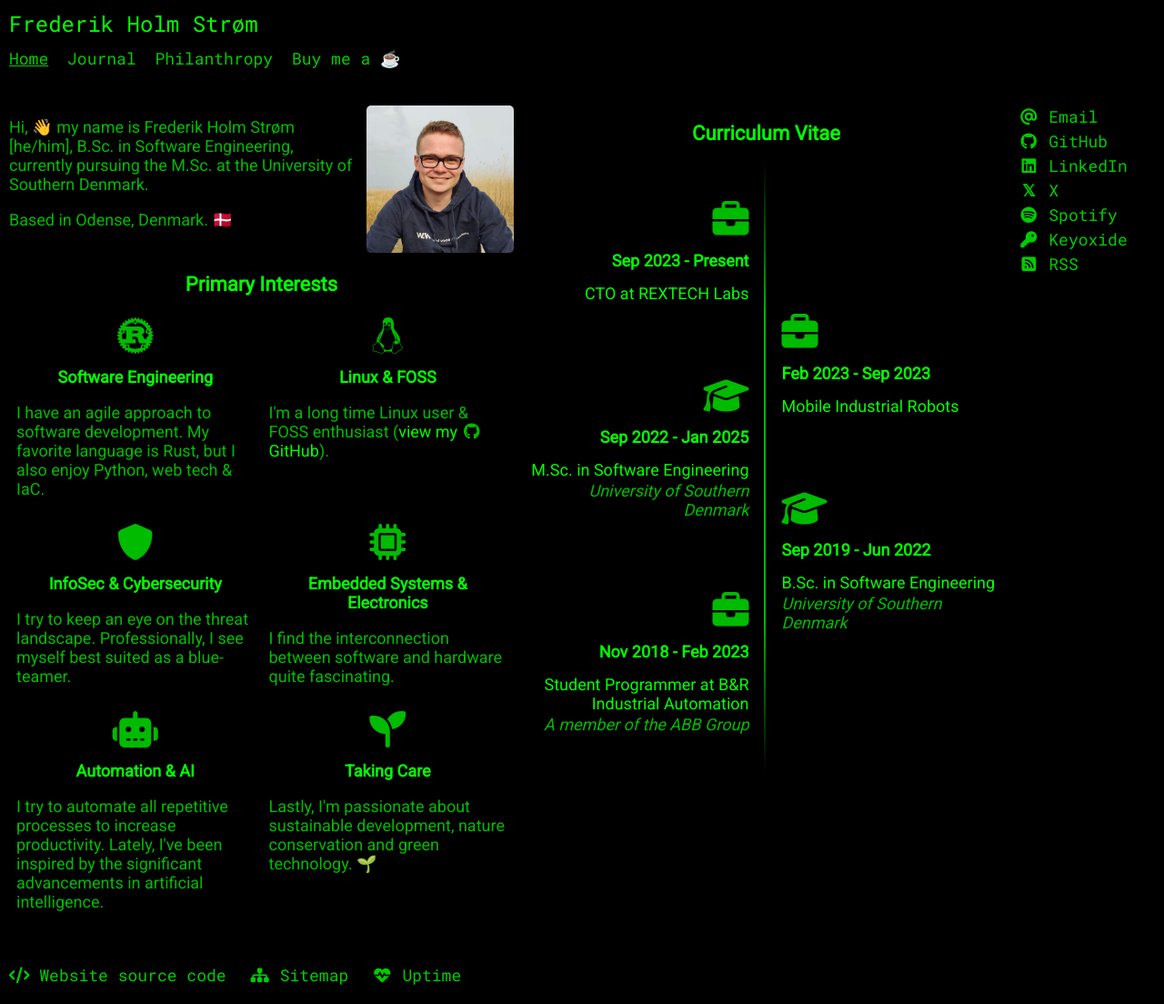
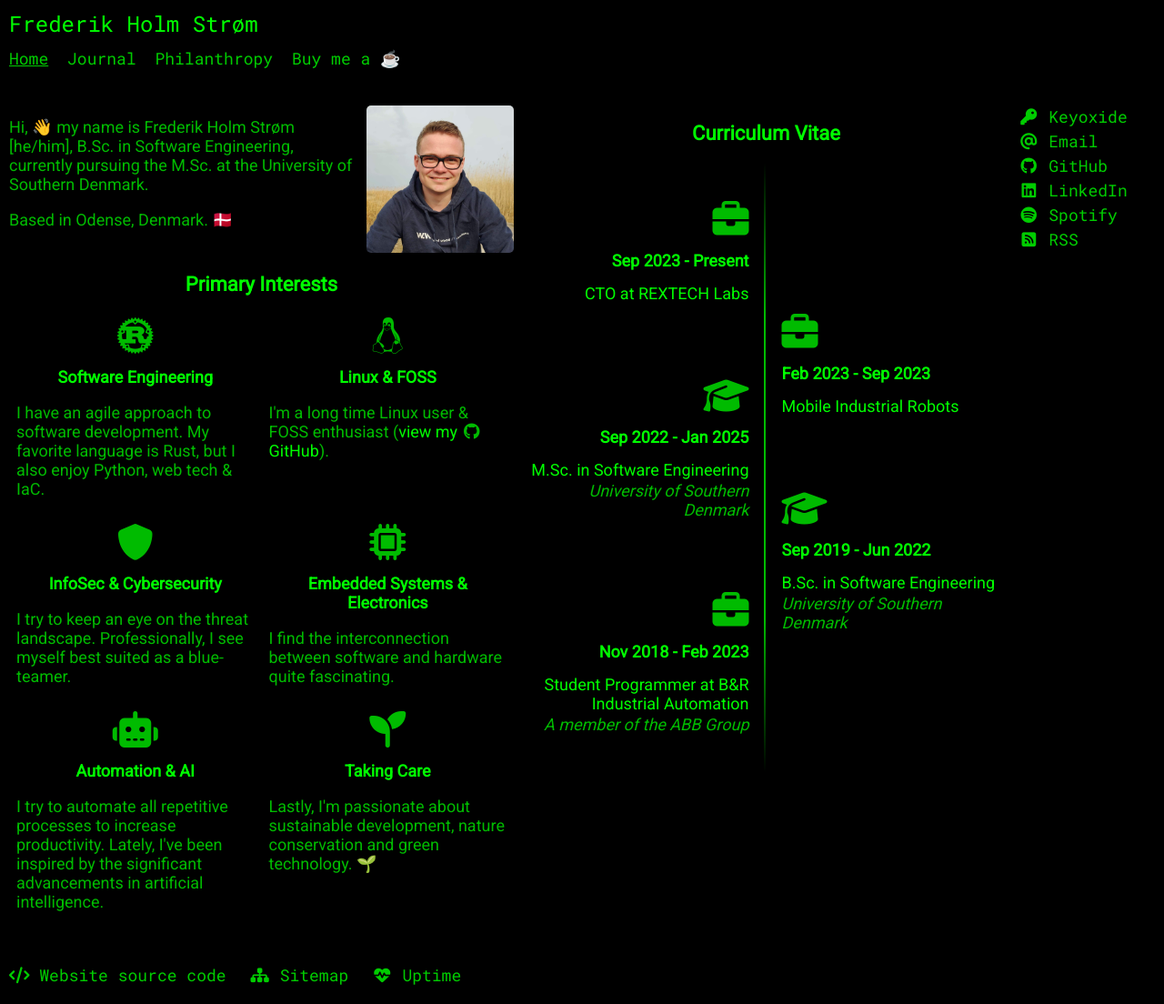
Before and after one commit to frederikstroem/frederikstroem.github.io, a Jekyll site: the page built from index.html, in a window 1280 px wide. Shown: the whole page at 91% size. Built offline with Jekyll 4.4.1, drawn with Linux system fonts in a browser that asks for light colours.

Commit message:
Update socials

```diff
--- a/_layouts/default.html
+++ b/_layouts/default.html
@@ -31,12 +31,11 @@
       </main>
       <aside>
         <ul>
+          <li><a href="https://keyoxide.org/9ea6c866165a3a8608be3568ea2dc27e87a494f2" target="_blank"><i class="fa-solid fa-key fa-fw" aria-hidden="true"></i> Keyoxide</a></li>
           <li><a href="mailto:contact@frederikstroem.com" target="_blank"><i class="fa fa-at fa-fw" aria-hidden="true"></i> Email</a></li>
           <li><a href="https://github.com/frederikstroem" target="_blank"><i class="fa-brands fa-github fa-fw" aria-hidden="true"></i> GitHub</a></li>
           <li><a href="https://www.linkedin.com/in/frederikstroem/" target="_blank"><i class="fa-brands fa-linkedin fa-fw" aria-hidden="true"></i> LinkedIn</a></li>
-          <li><a href="https://x.com/frederikstroem" target="_blank"><span class="xSocialFix">𝕏</span> X</a></li>
           <li><a href="https://open.spotify.com/user/katofln" target="_blank"><i class="fa-brands fa-spotify fa-fw" aria-hidden="true"></i> Spotify</a></li>
-          <li><a href="https://keyoxide.org/9ea6c866165a3a8608be3568ea2dc27e87a494f2" target="_blank"><i class="fa-solid fa-key fa-fw" aria-hidden="true"></i> Keyoxide</a></li>
           <li><a href="{{ '/feed.xml' | relative_url }}" target="_blank"><i class="fa-solid fa-square-rss fa-fw" aria-hidden="true"></i> RSS</a></li>
         </ul>
       </aside>
--- a/assets/css/main.scss
+++ b/assets/css/main.scss
@@ -50,15 +50,6 @@
     @media (min-width: $breakpoint-largest) {
         max-width: $breakpoint-largest - 200px;
     }
-}
-
-// Fix 𝕏 to align with Font Awesome icons.
-.xSocialFix {
-    display: inline-block;
-    text-align: center;
-    width: 1.25em;
-    font-weight: 900;
-    font-family: "Font Awesome 6 Free";
 }
 
 // Awesome glitch effect by Lucas Bebber.
```
